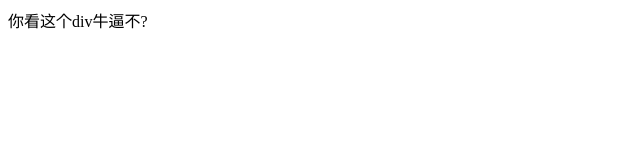
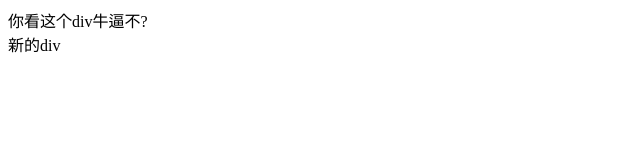
Before and after one commit to hao-webfront176/testPro, a plain HTML site: page index.html in a window 1280 px wide. Shown: the full height of the page, 0-640 px from the left. Drawn offline with Linux system fonts and the light colour scheme.

Commit message:
新的div

```diff
--- a/index.html
+++ b/index.html
@@ -8,5 +8,8 @@
     <div>
         你看这个div牛逼不?
     </div>
+    <div>
+        新的div
+    </div>
 </body>
 </html>
```
